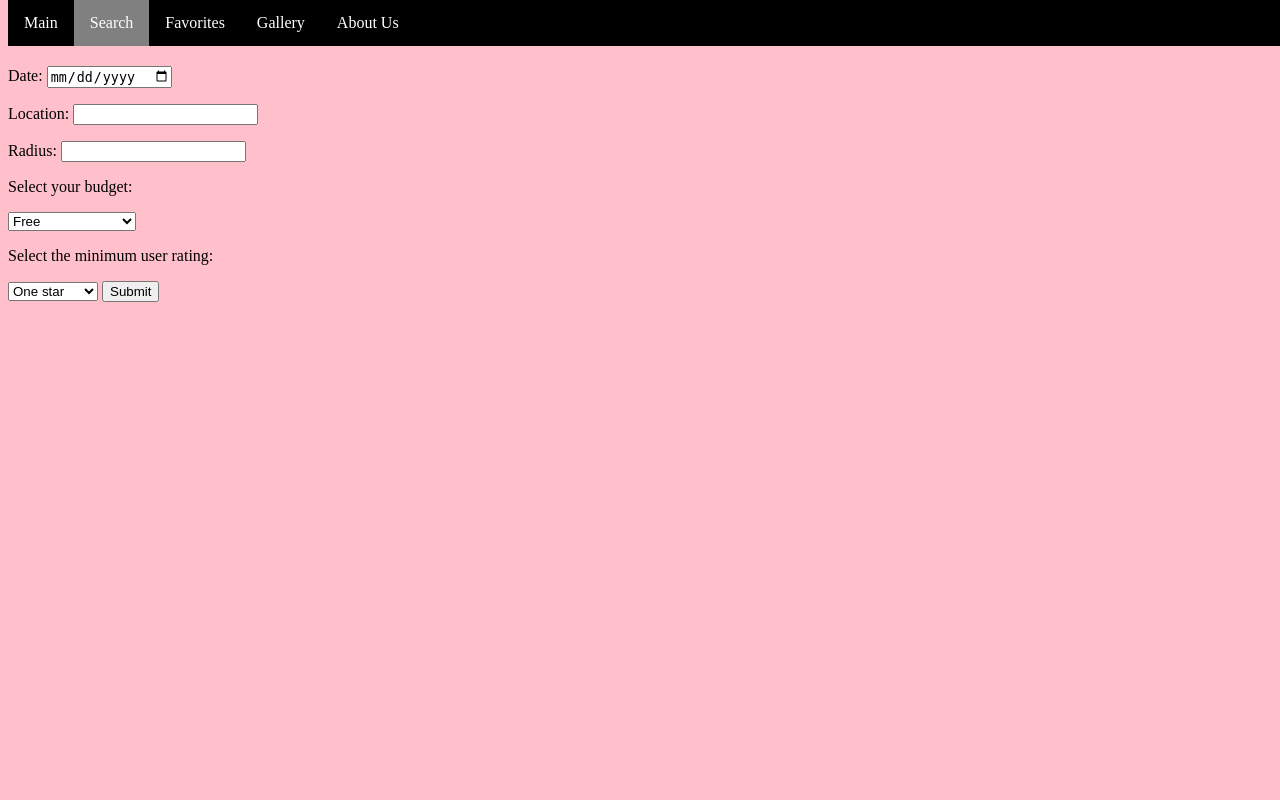
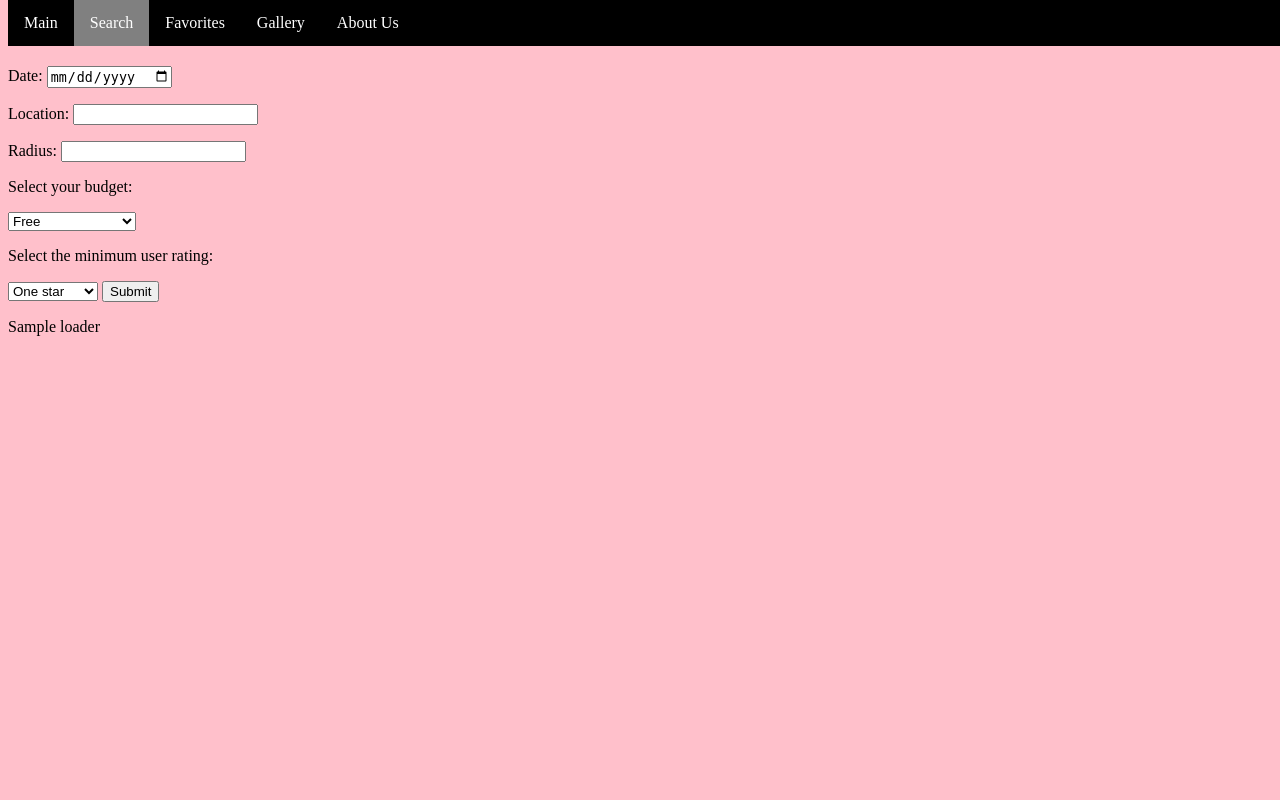
Before and after one commit to seehamrun/PseudoCoders, a Python web app: template templates/search.html in a window 1280 px wide. Run offline with Jinja, Linux system fonts and the light colour scheme; the template is opened without the code that fills it: most values are stand-ins (such as "Sample title", 1, 10 or a date in 2020).

Commit message:
added loader to html

```diff
--- a/api_implementation.py
+++ b/api_implementation.py
@@ -63,7 +63,6 @@ def nearbySearchRequest(location, radius):
         list.append(item["place_id"])
     return list
 
-
 #def getLatitudeLongitude(first_line, city, state):
 def getLatitudeLongitude(location):
     newLocation = location.replace(" ", "+")
--- a/main.py
+++ b/main.py
@@ -130,6 +130,7 @@ class SearchHandler(webapp2.RequestHandler):
          #lastQuery.put()
 
         #return self.response.write(template.render(searchQuery))
+        loader = ""
         return webapp2.redirect('/results')
 
 class AboutHandler(webapp2.RequestHandler):
--- a/templates/search.html
+++ b/templates/search.html
@@ -37,5 +37,6 @@
   </select>
   <input id="submit" type="submit">
 </form>
+{{loader}}
   </body>
 </html>
```
